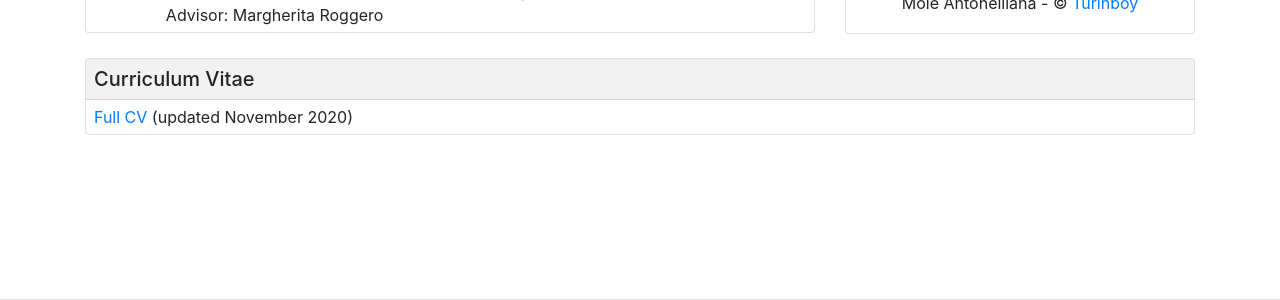
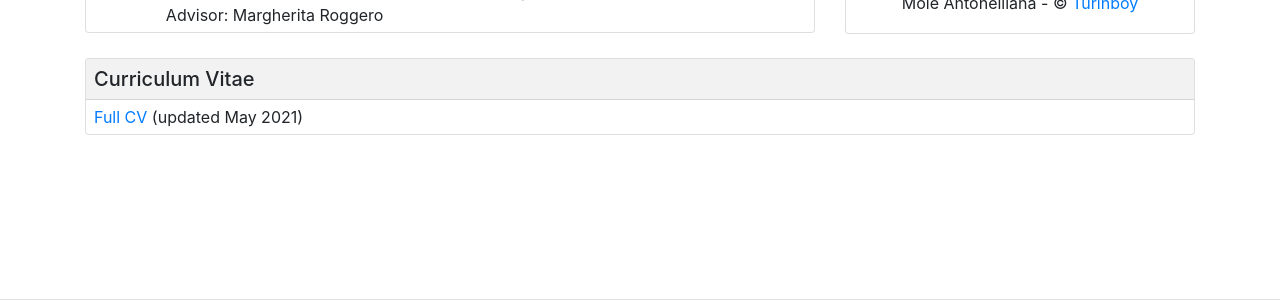
Before and after one commit to galettof/galettof.github.io, a Jekyll site: the page built from bio.html, in a window 1280 px wide. Shown: the part 552-852 px from the top of the page. Built offline with Jekyll 4.4.1, drawn with Linux system fonts in a browser that asks for light colours; nearby versions of some CDN libraries.

Commit message:
CV update

```diff
--- a/bio.html
+++ b/bio.html
@@ -83,7 +83,7 @@
       </div>
       <table class="table notop table-sm mb-0">
 	<tbody>
-	  <tr><td><a href="files/CV.pdf">Full CV</a> (updated November 2020)</td>
+	  <tr><td><a href="files/CV.pdf">Full CV</a> (updated May 2021)</td>
 	  </tr>
 	</tbody>
       </table>
```
Also changed, not shown: 1 other file.
